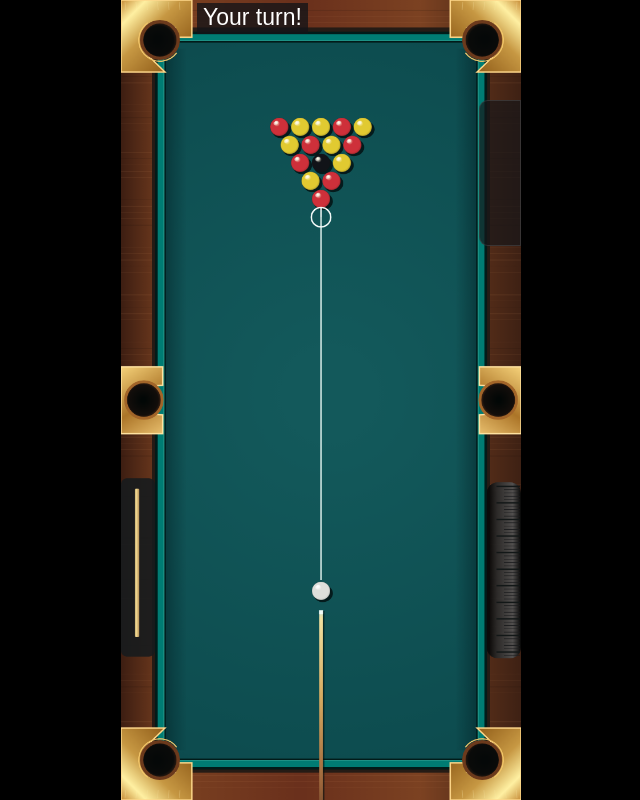
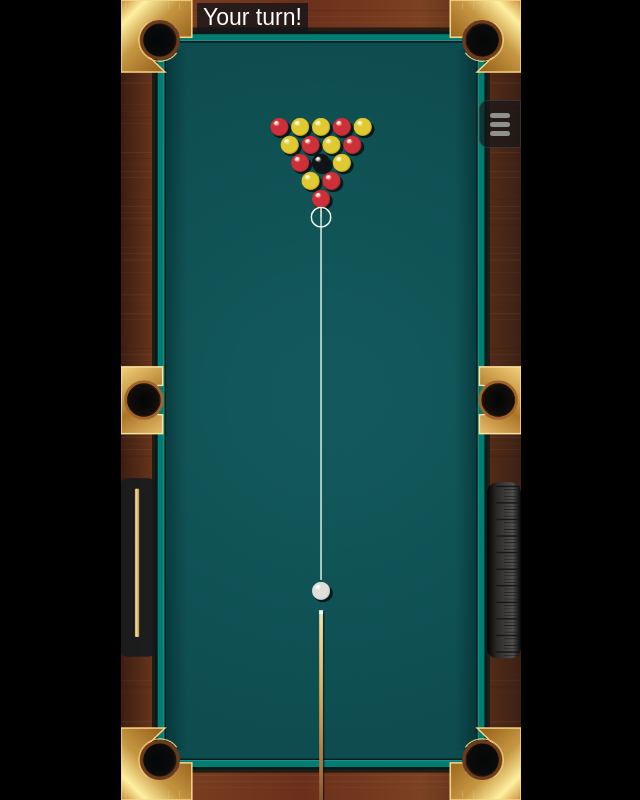
Before and after one commit to billyke2000s/8-ball-pool-, a plain HTML site: page docs/index.html in a window 1280 px wide. Shown: the whole page, without its empty margins (319-959 px from the left). Drawn offline with Linux system fonts and the light colour scheme.

Commit message:
Keep portrait in-game settings icon compact and avoid covering table

```diff
--- a/docs/style.css
+++ b/docs/style.css
@@ -4,7 +4,7 @@ body{display:grid;place-items:center}button,select,input{font:inherit}button{cur
 .game{position:relative;width:min(100vw,50dvh);height:min(100dvh,200vw);overflow:hidden;background:#071f22;isolation:isolate}
 .game canvas{display:block;width:100%;height:100%;touch-action:none}
 .turn-banner{position:absolute;top:3px;left:19%;z-index:3;padding:1px 6px 3px;background:#141418c7;color:#fff;font-size:clamp(12px,3.3vw,23px);white-space:nowrap;pointer-events:none}
-.menu-button{position:absolute;top:12.5%;right:0;z-index:4;width:10.5%;height:6%;min-height:38px;padding:18% 1px 18%;display:flex;flex-direction:column;justify-content:center;gap:4px;align-items:center;background:#171719b0;border:1px solid #5053547a;border-radius:9px 0 0 9px}
+.menu-button{position:absolute;top:12.5%;right:0;z-index:4;width:10.5%;height:6%;min-height:38px;padding:7px 2px;display:flex;flex-direction:column;justify-content:center;gap:4px;align-items:center;background:#171719b0;border:1px solid #5053547a;border-radius:9px 0 0 9px}
 .menu-button span{display:block;width:57%;height:5px;border-radius:7px;background:#8f918e}
 .notice{position:absolute;left:50%;top:51%;transform:translate(-50%,-50%);z-index:5;max-width:85%;background:#111e20ee;border:1px solid #d9c38a;border-radius:10px;padding:12px 20px;text-align:center;font-weight:bold;pointer-events:none}
 .sr-only{position:absolute!important;width:1px!important;height:1px!important;overflow:hidden!important;clip:rect(0,0,0,0)!important;white-space:nowrap!important}
```
